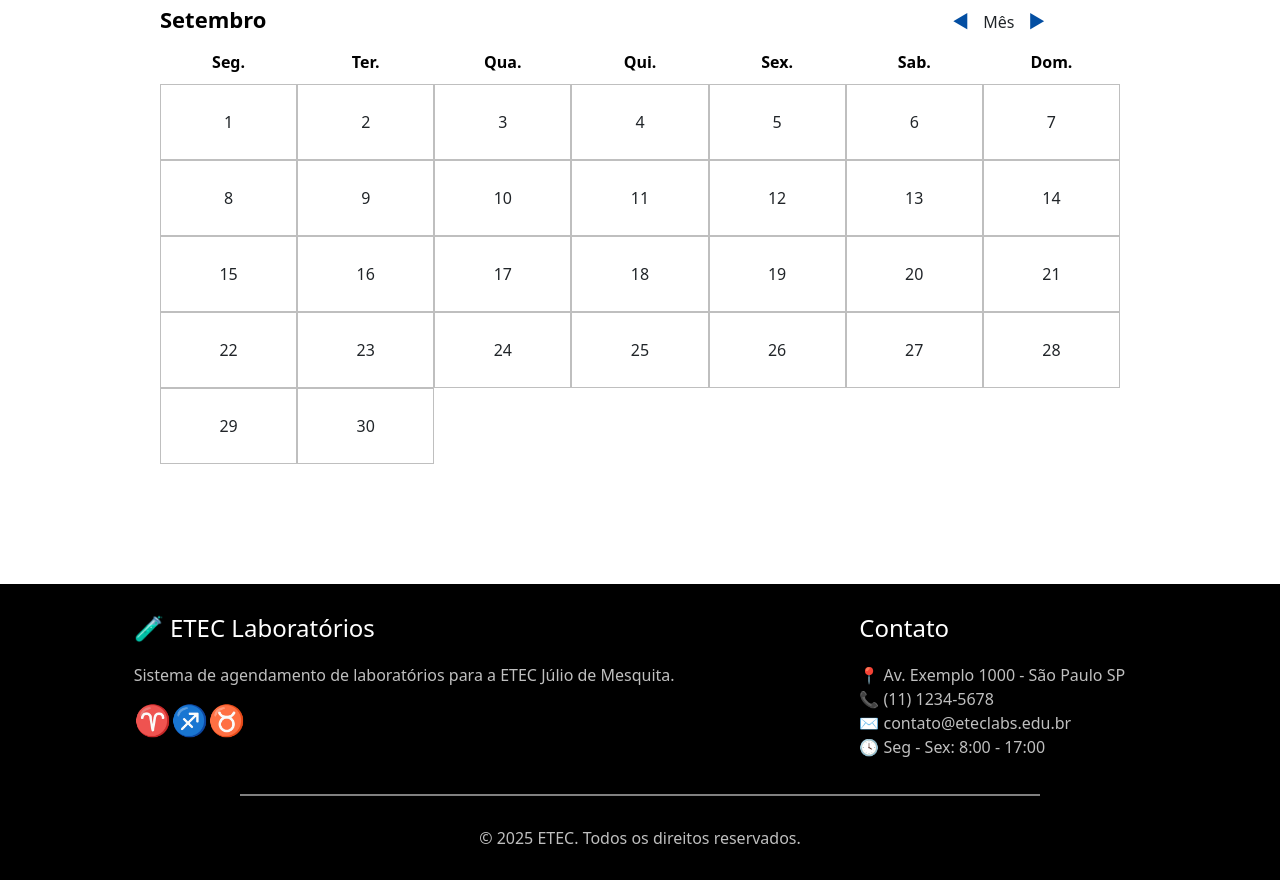
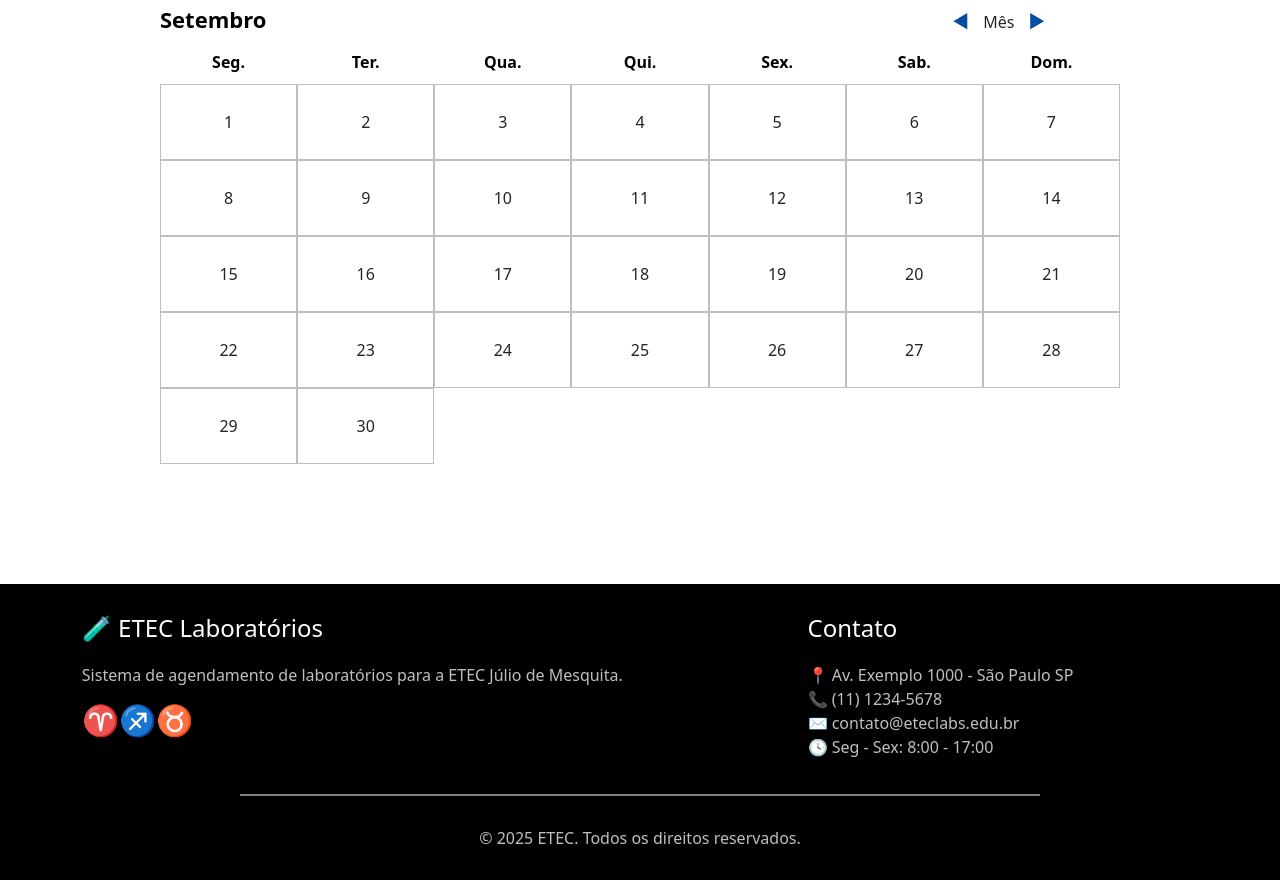
Before and after one commit to Kaique-Sachelli/PI-ETEC, a plain HTML site: page inicio.html in a window 1280 px wide. Shown: the part 291-1171 px from the top of the page. Drawn offline with nearby package versions, Linux system fonts and the light colour scheme.

Commit message:
Adicionando alterações em outras telas

```diff
--- a/agendamento.css
+++ b/agendamento.css
@@ -53,6 +53,7 @@ p {
 
 .container-vermelho .secao:hover {
     background-color: #BA1A1A; /* Cor um pouco mais escura ao passar o mouse */
+}
 
 .container-principal {
   display: flex;
@@ -237,8 +238,14 @@ footer {
   margin-top: 100px;
 }
 
+footer .row {
+  display: flexbox;
+  justify-content: space-around;
+}
+
 footer .secao {
   min-height: 150px;
+  min-width: 230px;
 }
 
 footer h3 {
--- a/inicio.css
+++ b/inicio.css
@@ -155,8 +155,14 @@ footer {
   margin-top: 100px;
 }
 
+footer .row {
+  display: flexbox;
+  justify-content: space-around;
+}
+
 footer .secao {
   min-height: 150px;
+  min-width: 230px;
 }
 
 footer h3 {
--- a/inicio.html
+++ b/inicio.html
@@ -97,14 +97,14 @@
    <!-- Footer -->
    <footer>
       <div class="row">
-         <div class="col-1"></div>
-         <div class="col-6 secao">
+
+         <div class="col-sm-6 secao">
             <h3>🧪 ETEC Laboratórios</h3>
             <div class="texto">Sistema de agendamento de laboratórios para a ETEC Júlio de Mesquita.</div>
             <div class="icones">♈♐♉</div>
          </div>
-         <div class="col-1"></div>
-         <div class="col-4 secao">
+
+         <div class="col-sm-4 secao">
             <div>
                <h3>Contato</h3>
                <div class="texto">📍 Av. Exemplo 1000 - São Paulo SP</div>
```
Also changed, not shown: agendamento.html (+4 -4 lines), produtos.html (+1 -1 lines).
